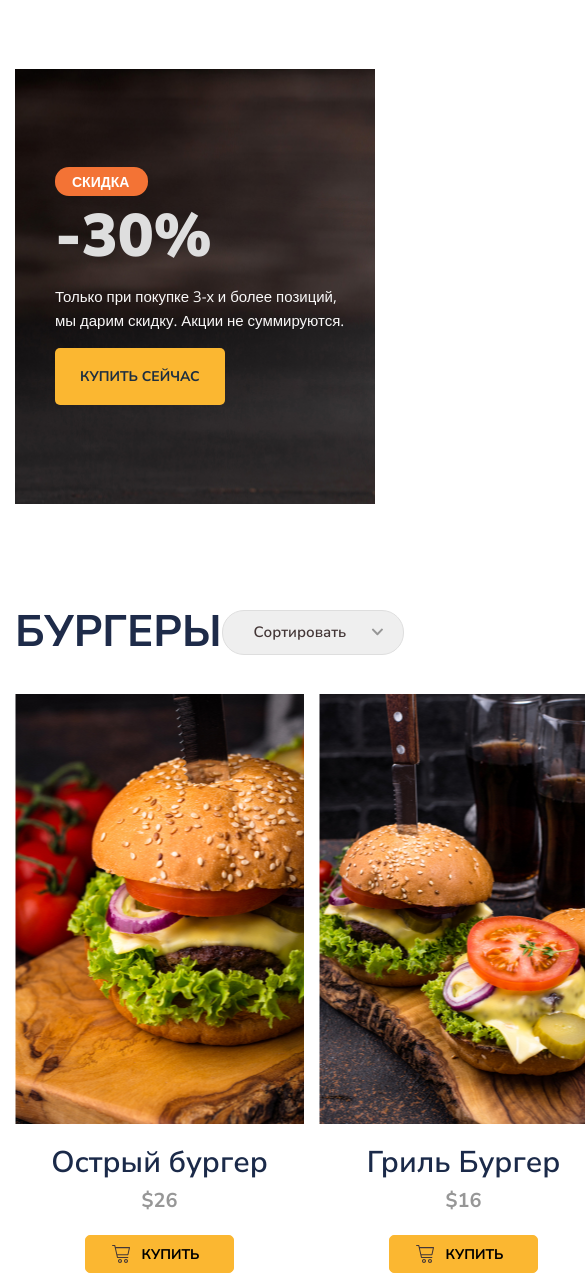
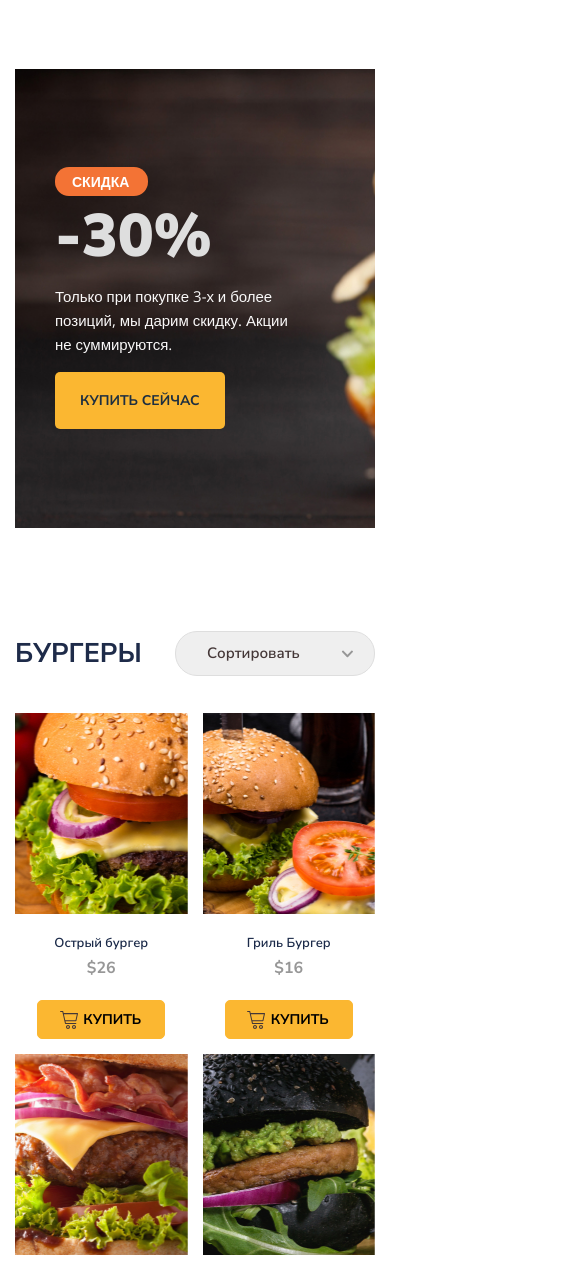
Before and after one commit to khalilalhadj/Module01-Burger, a plain HTML site: page menu.html in a window 390 px wide. Shown: the part 524-1797 px from the top of the page, 585 px wide, since content can reach past the window. Drawn offline with nearby package versions, Linux system fonts and the light colour scheme.

Commit message:
adaptive

```diff
--- a/css/main.css
+++ b/css/main.css
@@ -728,12 +728,71 @@ header {
 }
 
 @media (max-width: 765px) {
+
     nav {
         display: none;
     }
 
     .header {
         gap: 21px;
+    }
+
+    .footer-box {
+        grid-template-columns: auto auto;
+        grid-template-rows: auto auto auto;
+        /* Автоматическое размещение в колонку */
+        grid-auto-flow: column;
+    }
+}
+
+@media (max-width: 620px) {
+    .banner-box {
+        background-position: -170px center;
+    }
+
+    .banner-text {
+        max-width: 270px;
+    }
+
+    .menu-grid-item {
+        min-width: 140px;
+    }
+
+    .menu-grid-cover {
+        height: 201px;
+    }
+
+    .menu-grid-price {
+        font-size: 16px;
+    }
+
+    .menu-title {
+        font-size: 27px;
+    }
+
+    .menu-addit-title {
+        font-size: 27px;
+    }
+
+    .menu-select {
+        flex-basis: 200px;
+    }
+
+    .menu-grid-title {
+        font-size: 13px;
+    }
+
+    .menu-grid-btn {
+        padding: 9px 23px 9px 45px;
+    }
+
+    .footer-box {
+        gap: 40px;
+    }
+
+    .item-4 {
+        position: absolute;
+        right: 15px;
     }
 }
 
@@ -750,6 +809,8 @@ header {
         font-size: 12px;
     }
 
+
+
 }
 
 @media (max-width: 360px) {
```
